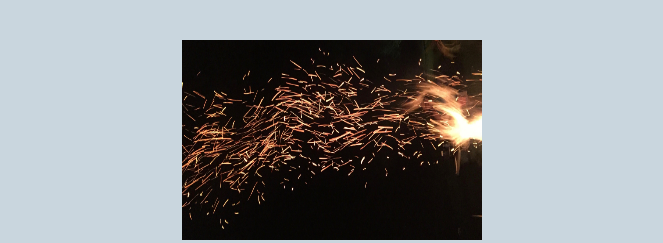
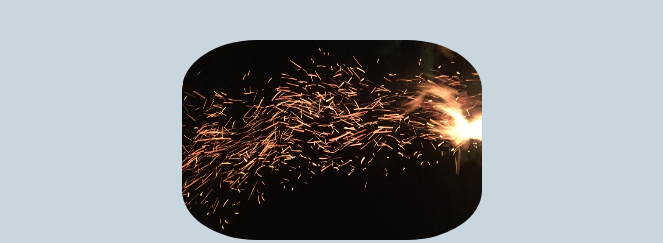
Before and after one commit to nayana487/CourtneySeitz.github.io, a plain HTML site: page index.html in a window 1280 px wide. Shown: the part 169-412 px from the top of the page, without its empty margins (308-971 px from the left). Drawn offline with nearby package versions, Linux system fonts and the light colour scheme.

Commit message:
merge conflicts

```diff
--- a/style.css
+++ b/style.css
@@ -32,12 +32,7 @@ header {
 img {
   width: 300px;
   height: 200px;
-<<<<<<< HEAD
   border-radius: 25%;
-
-=======
-  border-radius: 100%;
->>>>>>> alternative
 }
 
 body {
```
